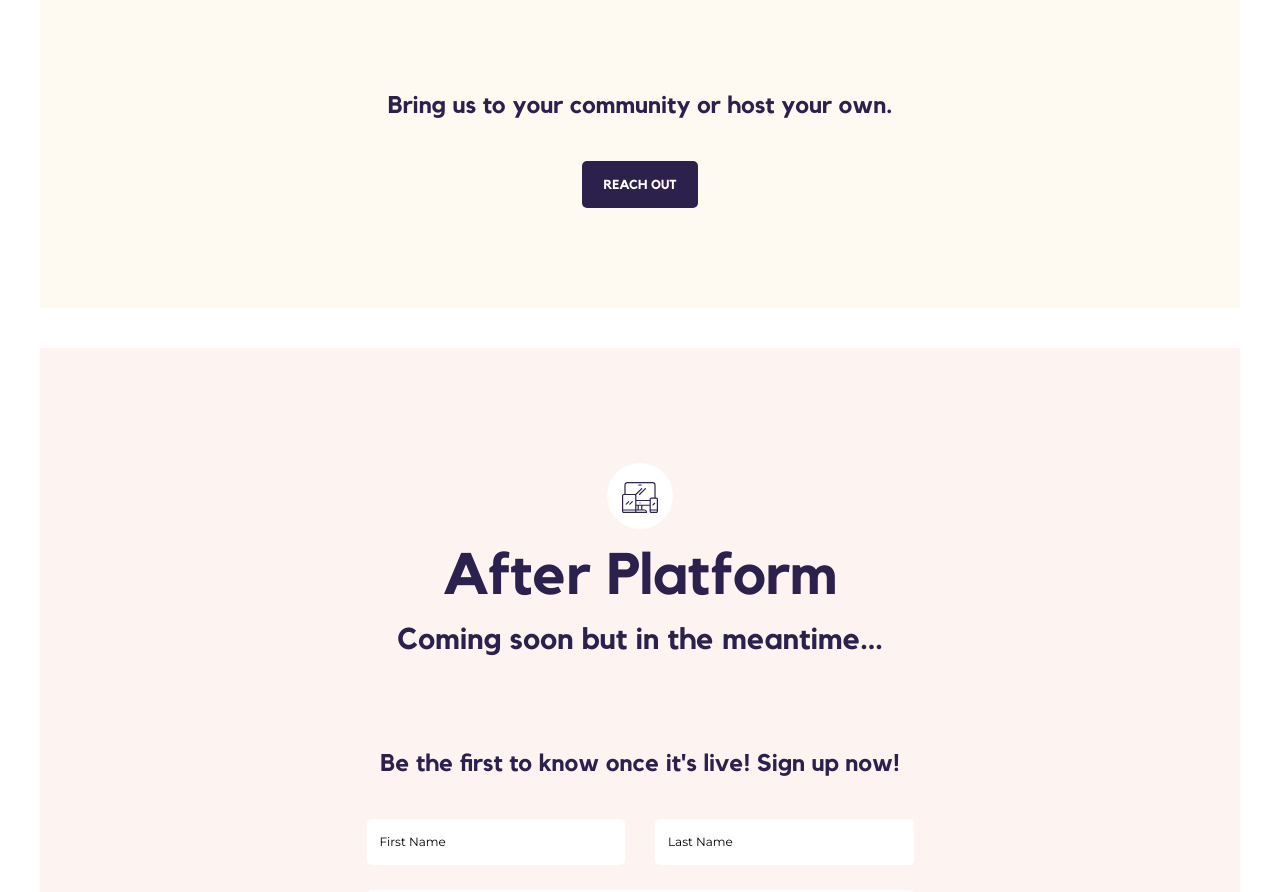
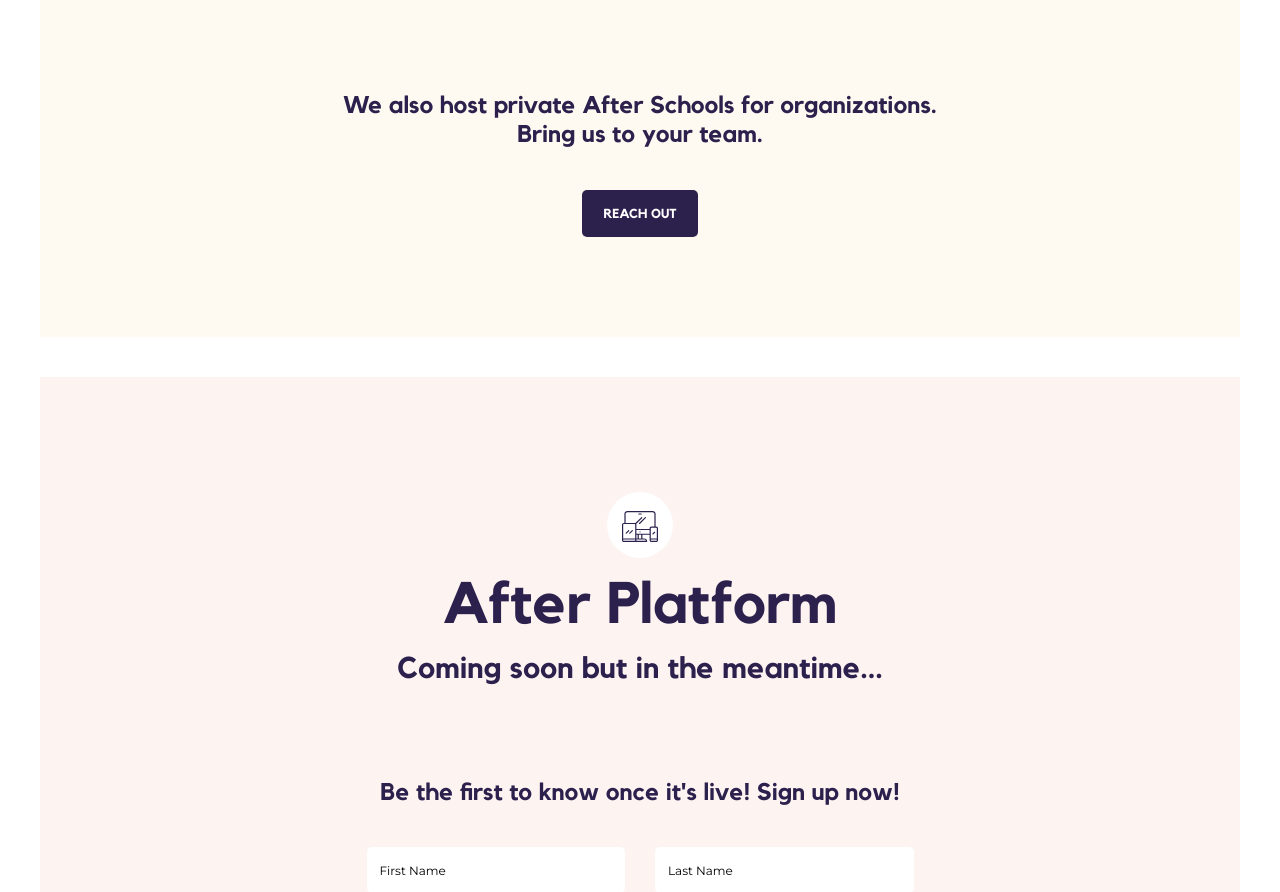
Before and after one commit to readyforafter/readyforafter.github.io, a plain HTML site: page index.html in a window 1280 px wide. Shown: the part 4858-5750 px from the top of the page. Drawn offline with Linux system fonts and the light colour scheme.

Commit message:
Update index.html

```diff
--- a/index.html
+++ b/index.html
@@ -310,7 +310,7 @@
 
                 <!-- Begin Email Inquiry -->
                 <div id="mc_embed_signup" class="after-party-school-form animation-sec">
-                    <h5>Bring us to your community or host your own.</h5>
+                    <h5>We also host private After Schools for organizations. Bring us to your team.</h5>
                     <div class="form-outer">
                         <form action="mailto:hello@after.community" method="post" enctype="text/plain">
                             <div id="mc_embed_signup_scroll">
```
